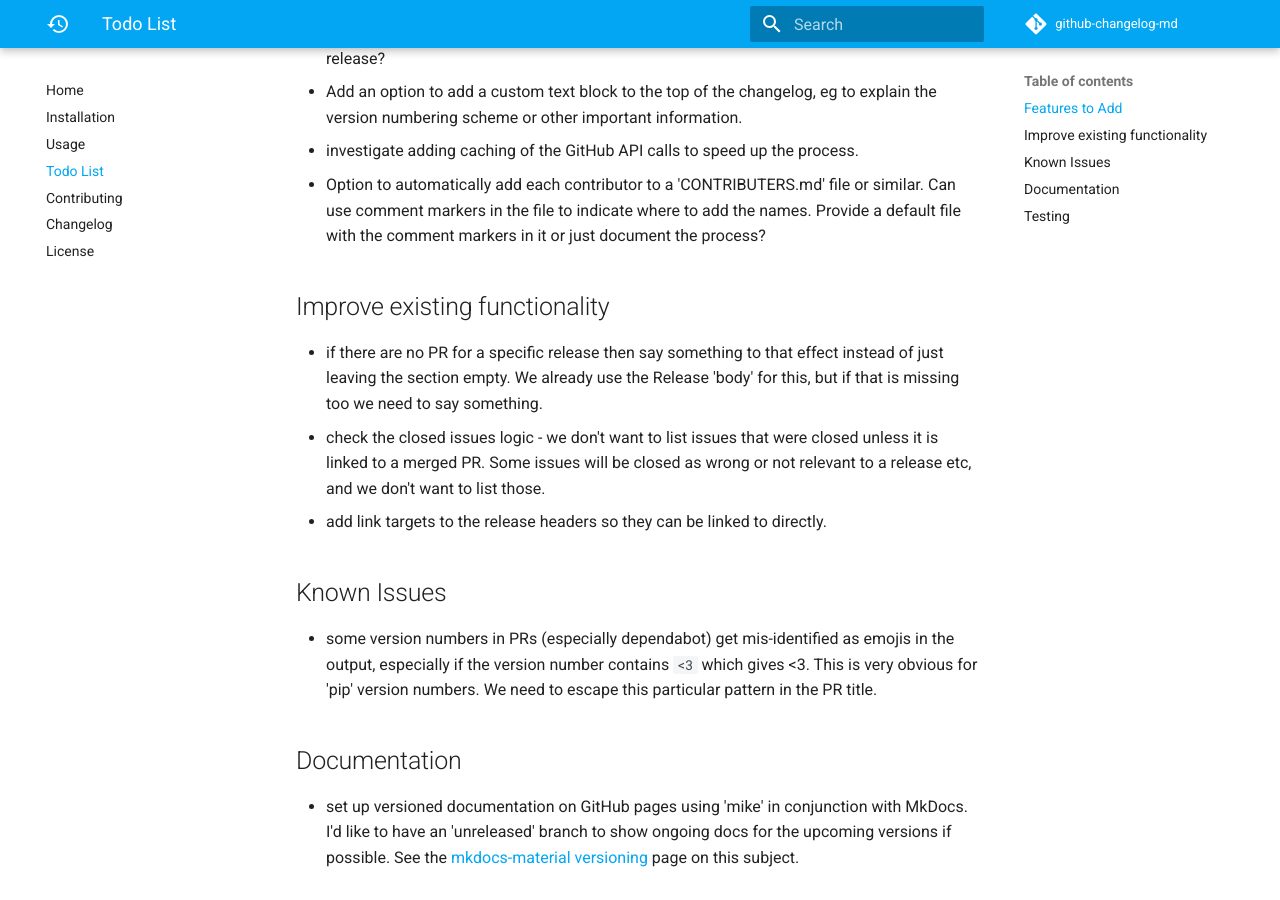
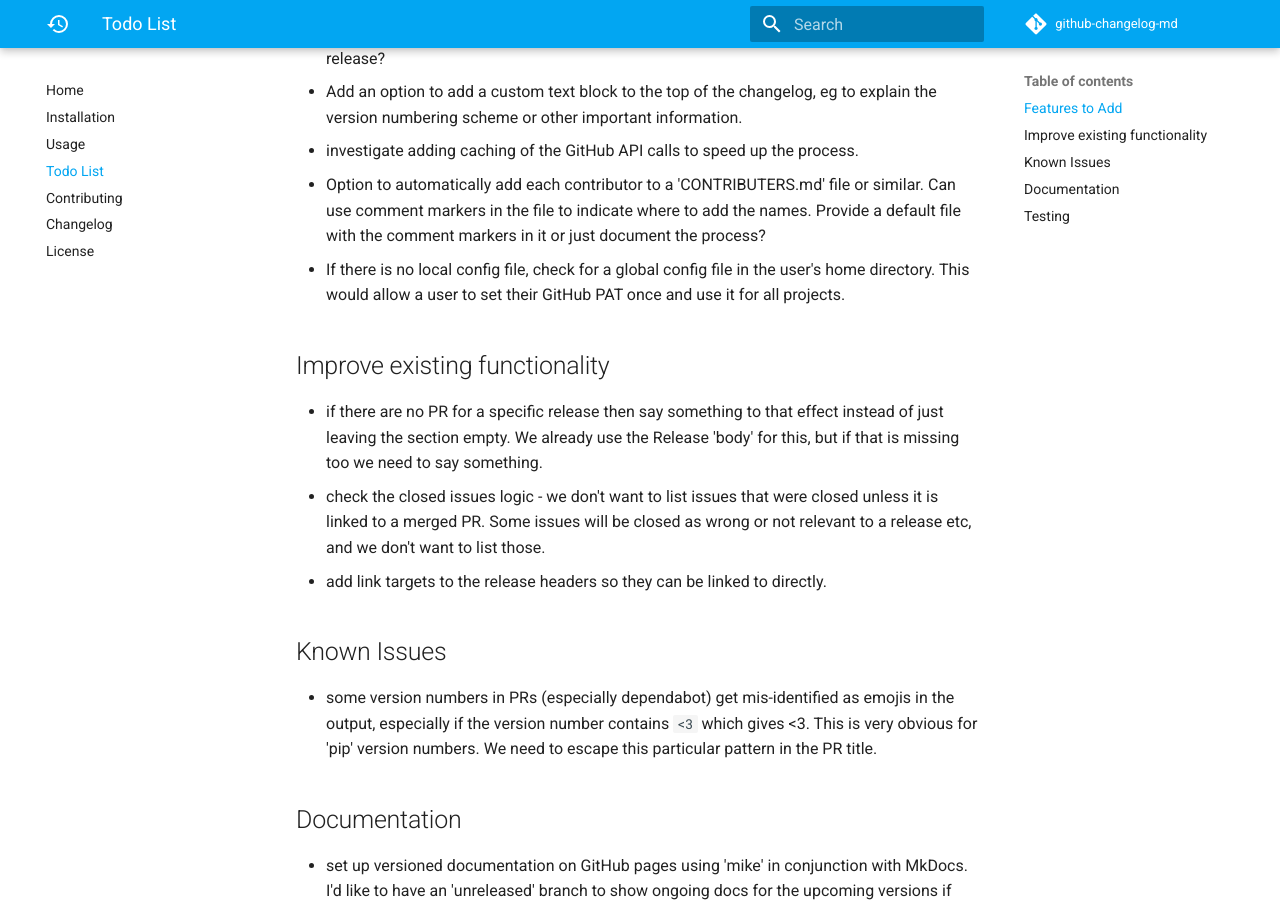
Before and after one commit to seapagan/github-changelog-md, an MkDocs documentation site: the page built from docs/todo_list.md, in a window 1280 px wide and 900 px high, scrolled down 1180 px. Built offline with MkDocs 1.6.1 and Material for MkDocs 9.7.7, drawn with Linux system fonts in a browser that asks for light colours; comment, search, counter and statistics services are not loaded.

Commit message:
update TODO
Signed-off-by: Grant Ramsay <seapagan@gmail.com>

```diff
--- a/TODO.md
+++ b/TODO.md
@@ -47,6 +47,9 @@ idea of where I want to take the project in the future.
   similar. Can use comment markers in the file to indicate where to add the
   names. Provide a default file with the comment markers in it or just document
   the process?
+- If there is no local config file, check for a global config file in the user's
+  home directory. This would allow a user to set their GitHub PAT once and use
+  it for all projects.
 
 ## Improve existing functionality
 
```
